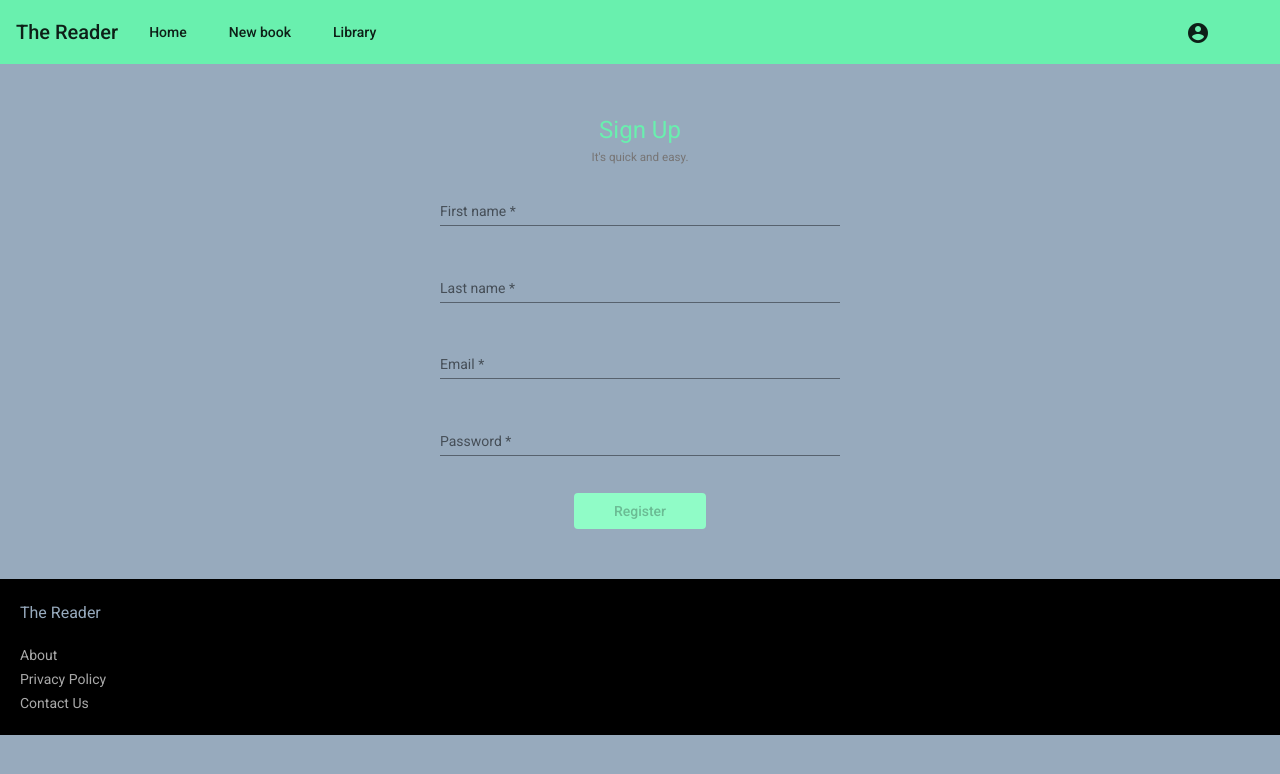
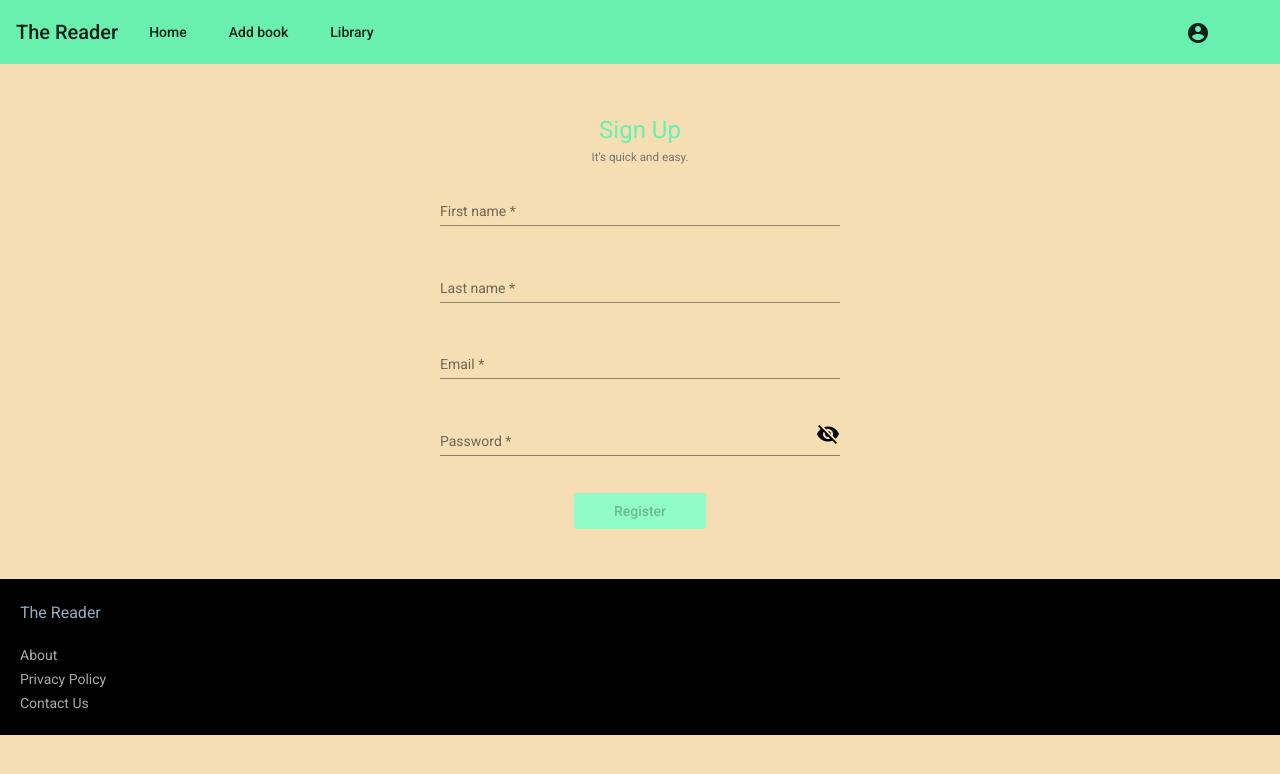
Before and after one commit to akbar2023/TheReader, an Angular app: page /register in a window 1280 px wide. Shown: the top 774 px of the page. Built offline with nearby package versions, Linux system fonts and the light colour scheme; sample sign-in values are in the browser's storage.

Commit message:
show hide password

```diff
--- a/src/app/auth/components/login/login.component.html
+++ b/src/app/auth/components/login/login.component.html
@@ -19,7 +19,8 @@
 
     <mat-form-field class="example-full-width">
       <mat-label>Password</mat-label>
-      <input id="password" type="password" matInput formControlName="password">
+      <input id="password" type="{{hide ? 'password' : 'text'}}" matInput formControlName="password">
+      <i class="material-icons" matSuffix (click)="hide = !hide">{{hide ? 'visibility_off' : 'visibility'}}</i>
       <mat-error *ngIf="password.hasError('required')">
         {{requiredMessage('password')}}
       </mat-error>
@@ -32,7 +33,7 @@
     </div>
 
     <div>
-      <p>Don't have an account? </p> <a color="primary" routerLink="/register">Sign Up</a>
+      <p>Don't have an account? </p> <a routerLink="/register">Sign Up</a>
     </div>
   </div>
 </form>
--- a/src/app/auth/components/login/login.component.ts
+++ b/src/app/auth/components/login/login.component.ts
@@ -13,6 +13,7 @@ import { HttpResponse } from '@angular/common/http';
 })
 export class LoginComponent implements OnInit {
   loginForm: FormGroup;
+  hide = true;
 
   createForm() {
     this.loginForm = this.fb.group({
@@ -76,4 +77,6 @@ export class LoginComponent implements OnInit {
   requiredMessage(field: string) {
     return `Enter your ${field} please`;
   }
+
+  showPassword() {}
 }
--- a/src/app/auth/components/register/register.component.html
+++ b/src/app/auth/components/register/register.component.html
@@ -52,7 +52,8 @@
 
     <mat-form-field>
       <mat-label>Password</mat-label>
-      <input id="password" type="password" matInput formControlName="password">
+      <input id="password" type="{{hide ? 'password' : 'text'}}" matInput formControlName="password">
+      <i class="material-icons" matSuffix (click)="hide = !hide">{{hide ? 'visibility_off' : 'visibility'}}</i>
       <mat-error class="text-danger" *ngIf="password.hasError('required')">
         {{requiredMessage('Password')}}
       </mat-error>
--- a/src/app/auth/components/register/register.component.ts
+++ b/src/app/auth/components/register/register.component.ts
@@ -12,6 +12,7 @@ import { MatSnackBar } from '@angular/material/snack-bar';
 })
 export class RegisterComponent implements OnInit {
   registerForm: FormGroup;
+  hide = true;
 
   constructor(
     private fb: FormBuilder,
--- a/src/app/shared/components/menu/menu.component.html
+++ b/src/app/shared/components/menu/menu.component.html
@@ -2,7 +2,7 @@
   <h1>The Reader</h1>
   <div class="navBar">
     <a mat-button routerLink="/home">Home</a>
-    <a *ngIf="authService.isLoggedIn" mat-button routerLink="/book-form">New book</a>
+    <a *ngIf="authService.isLoggedIn" mat-button routerLink="/book-form">Add book</a>
     <a *ngIf="authService.isLoggedIn" mat-button routerLink="/book-list">Library</a>
   </div>
 
@@ -20,7 +20,7 @@
     </button>
     <mat-menu #menu2="matMenu">
       <a mat-menu-item routerLink="/home">Home</a>
-      <a *ngIf="authService.isLoggedIn" mat-menu-item routerLink="/book-form">New book</a>
+      <a *ngIf="authService.isLoggedIn" mat-menu-item routerLink="/book-form">Add book</a>
       <a *ngIf="authService.isLoggedIn" mat-menu-item routerLink="/book-list">Library</a>
       <button style="color: #f44336" mat-menu-item (click)="logOut()">Log Out</button>
     </mat-menu>
--- a/src/styles.scss
+++ b/src/styles.scss
@@ -1,7 +1,7 @@
 /* You can add global styles to this file, and also import other style files */
 
 html, body { height: 100%; }
-body { margin: 0; font-family: Roboto, "Helvetica Neue", sans-serif; background-color: #97aabd;
+body { margin: 0; font-family: Roboto, "Helvetica Neue", sans-serif; background-color: wheat;
 }
 
 .green-snackbar {
```
